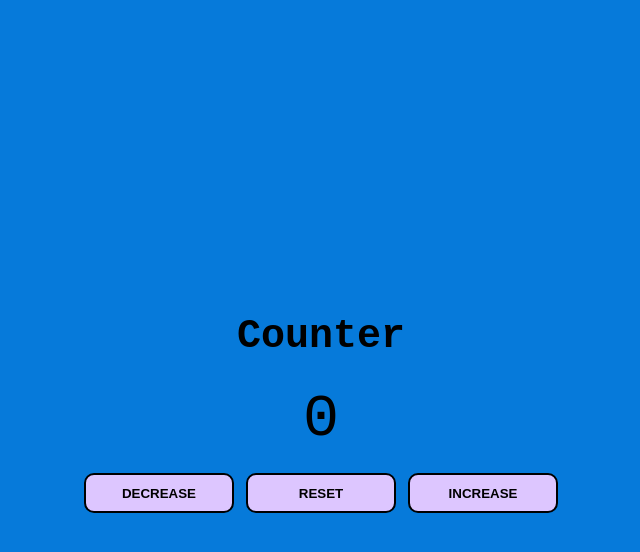
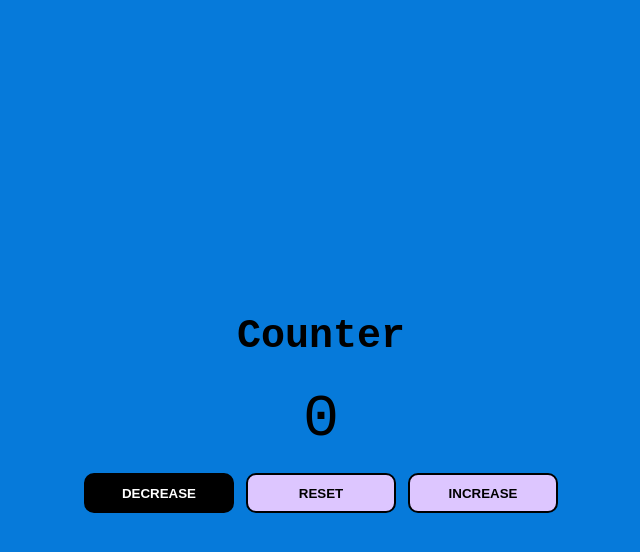
Before and after one commit to GabrielHackRibeiro/JS-Counter, a plain HTML site: page index.html in a window 1280 px wide. In both pictures the pointer is over the button "DECREASE". Shown: the whole page, without its empty margins (319-959 px from the left). Drawn offline with Linux system fonts and the light colour scheme.

Commit message:
Update index.html

```diff
--- a/index.html
+++ b/index.html
@@ -39,6 +39,12 @@
             border-radius: 10px;
             font-weight: bolder;
         }
+        .btn:hover{
+            background: black;
+            color: white;
+            cursor: pointer;
+            transition: 0.5s;
+        }
 
     </style>
 </head>
```
